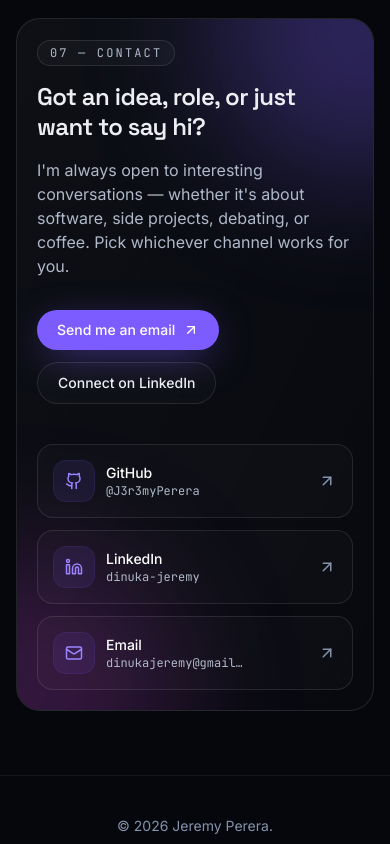
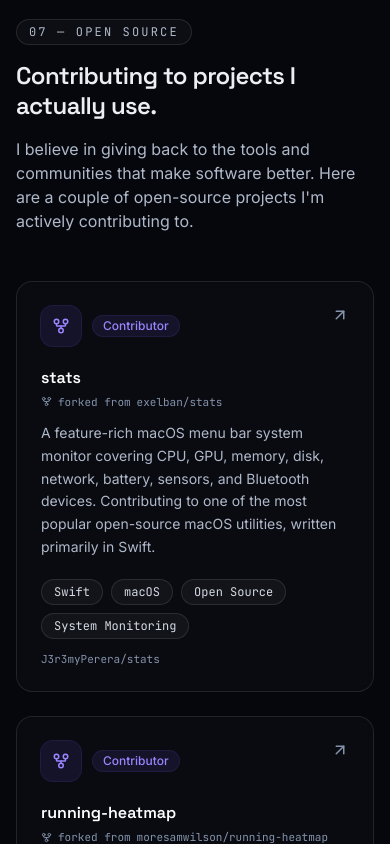
Before and after one commit to J3r3myPerera/PersonalWebiste, a Next.js app: page / in a window 390 px wide. Shown: the part 10240-11084 px from the top of the page. Built offline with nearby package versions, Linux system fonts and the light colour scheme.

Commit message:
new chagnes to add the new projects

```diff
--- a/app/page.tsx
+++ b/app/page.tsx
@@ -6,6 +6,7 @@ import Skills from "@/components/Skills";
 import Projects from "@/components/Projects";
 import Education from "@/components/Education";
 import VolunteerWork from "@/components/VolunteerWork";
+import OpenSource from "@/components/OpenSource";
 import Contact from "@/components/Contact";
 import Footer from "@/components/Footer";
 
@@ -20,6 +21,7 @@ export default function Home() {
       <Projects />
       <Education />
       <VolunteerWork />
+      <OpenSource />
       <Contact />
       <Footer />
     </main>
--- a/components/Contact.tsx
+++ b/components/Contact.tsx
@@ -40,7 +40,7 @@ export default function Contact() {
 
           <div className="relative grid gap-10 lg:grid-cols-12 lg:gap-12">
             <div className="lg:col-span-7">
-              <span className="eyebrow">07 — Contact</span>
+              <span className="eyebrow">08 — Contact</span>
               <h2 className="heading-lg">
                 Got an idea, role, or just want to say hi?
               </h2>
--- a/components/Navigation.tsx
+++ b/components/Navigation.tsx
@@ -12,6 +12,7 @@ const links = [
   { href: "#projects", label: "Projects" },
   { href: "#education", label: "Education" },
   { href: "#volunteer", label: "Volunteer" },
+  { href: "#opensource", label: "Open Source" },
   { href: "#contact", label: "Contact" },
 ];
 
--- /dev/null
+++ b/components/OpenSource.tsx
@@ -0,0 +1,138 @@
+"use client";
+
+import { motion } from "framer-motion";
+import { ArrowUpRight, GitFork } from "lucide-react";
+
+type Contribution = {
+  title: string;
+  upstream: string;
+  upstreamHref: string;
+  fork: string;
+  forkHref: string;
+  description: string;
+  role: string;
+  tags: string[];
+};
+
+const contributions: Contribution[] = [
+  {
+    title: "stats",
+    upstream: "exelban/stats",
+    upstreamHref: "https://github.com/exelban/stats",
+    fork: "J3r3myPerera/stats",
+    forkHref: "https://github.com/J3r3myPerera/stats",
+    description:
+      "A feature-rich macOS menu bar system monitor covering CPU, GPU, memory, disk, network, battery, sensors, and Bluetooth devices. Contributing to one of the most popular open-source macOS utilities, written primarily in Swift.",
+    role: "Contributor",
+    tags: ["Swift", "macOS", "Open Source", "System Monitoring"],
+  },
+  {
+    title: "running-heatmap",
+    upstream: "moresamwilson/running-heatmap",
+    upstreamHref: "https://github.com/moresamwilson/running-heatmap",
+    fork: "J3r3myPerera/running-heatmap",
+    forkHref: "https://github.com/J3r3myPerera/running-heatmap",
+    description:
+      "Turns a Strava data export into an interactive HTML heatmap with six switchable layers — frequency (linear & log), pace, heart rate, and gradient (absolute & directional). No API key needed, just your Strava zip export.",
+    role: "Contributor",
+    tags: ["Python", "Jupyter Notebook", "Data Visualisation", "Strava"],
+  },
+];
+
+export default function OpenSource() {
+  return (
+    <section id="opensource" className="section">
+      <div className="container-page">
+        <div className="mb-12 max-w-2xl">
+          <span className="eyebrow">07 — Open Source</span>
+          <h2 className="heading-lg">
+            Contributing to projects I actually use.
+          </h2>
+          <p className="mt-4 text-ink-300">
+            I believe in giving back to the tools and communities that make
+            software better. Here are a couple of open-source projects I&apos;m
+            actively contributing to.
+          </p>
+        </div>
+
+        <div className="grid gap-6 md:grid-cols-2">
+          {contributions.map((c, i) => (
+            <motion.div
+              key={c.title}
+              initial={{ opacity: 0, y: 16 }}
+              whileInView={{ opacity: 1, y: 0 }}
+              viewport={{ once: true, amount: 0.3 }}
+              transition={{ duration: 0.5, delay: i * 0.06 }}
+              className="card flex flex-col"
+            >
+              {/* Header */}
+              <div className="flex items-start justify-between">
+                <div className="flex items-center gap-3">
+                  <div className="grid h-10 w-10 shrink-0 place-items-center rounded-xl bg-accent/10 text-accent-soft ring-1 ring-accent/20">
+                    <GitFork size={18} />
+                  </div>
+                  <span className="rounded-full bg-accent/10 px-2.5 py-0.5 text-xs font-medium text-accent-soft ring-1 ring-accent/20">
+                    {c.role}
+                  </span>
+                </div>
+                <a
+                  href={c.forkHref}
+                  target="_blank"
+                  rel="noreferrer"
+                  aria-label={`View ${c.title} on GitHub`}
+                  className="group/link text-ink-400 transition-all hover:-translate-y-0.5 hover:translate-x-0.5 hover:text-white"
+                >
+                  <ArrowUpRight size={18} />
+                </a>
+              </div>
+
+              {/* Body */}
+              <div className="mt-5 flex-1">
+                <h3 className="font-display text-base font-semibold text-white sm:text-lg">
+                  {c.title}
+                </h3>
+
+                {/* Fork lineage */}
+                <div className="mt-1 flex items-center gap-1.5 font-mono text-[11px] text-ink-400">
+                  <GitFork size={11} />
+                  <span>forked from</span>
+                  <a
+                    href={c.upstreamHref}
+                    target="_blank"
+                    rel="noreferrer"
+                    className="transition-colors hover:text-accent-soft"
+                  >
+                    {c.upstream}
+                  </a>
+                </div>
+
+                <p className="mt-3 text-sm leading-relaxed text-ink-300">
+                  {c.description}
+                </p>
+              </div>
+
+              {/* Tags + repo link */}
+              <div className="mt-5 flex flex-wrap items-center justify-between gap-3">
+                <div className="flex flex-wrap gap-2">
+                  {c.tags.map((t) => (
+                    <span key={t} className="chip">
+                      {t}
+                    </span>
+                  ))}
+                </div>
+                <a
+                  href={c.forkHref}
+                  target="_blank"
+                  rel="noreferrer"
+                  className="font-mono text-[11px] text-ink-400 transition-colors hover:text-accent-soft"
+                >
+                  {c.fork}
+                </a>
+              </div>
+            </motion.div>
+          ))}
+        </div>
+      </div>
+    </section>
+  );
+}
```
Also changed, not shown: 1 other file (tests, documents, lock files or other folders).
